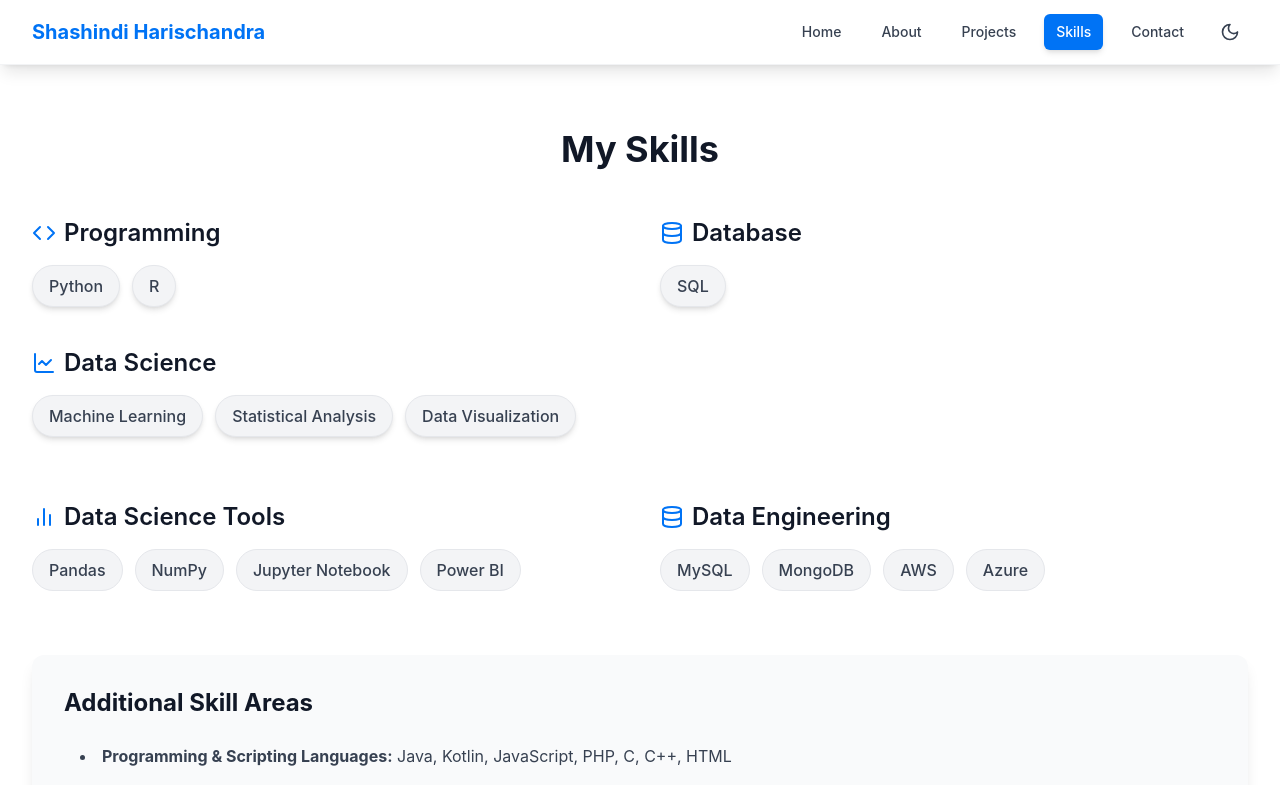
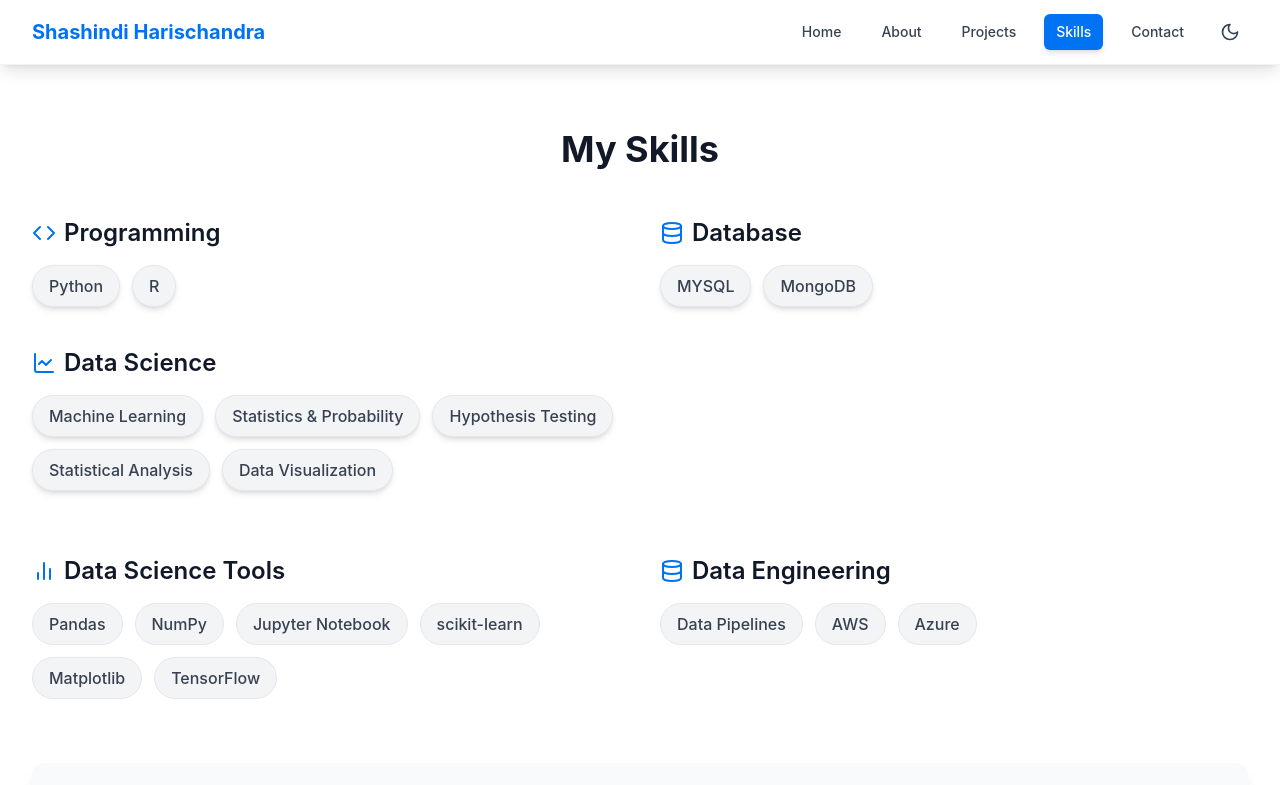
Before and after one commit to Shashindi/Portfolio, a React app: page /skills in a window 1280 px wide. Shown: the top 785 px of the page. Built offline with nearby package versions, Linux system fonts and the light colour scheme; the HTML template or start-up script is replaced by a standard one.

Commit message:
Update Skills.tsx

```diff
--- a/src/pages/Skills.tsx
+++ b/src/pages/Skills.tsx
@@ -19,8 +19,11 @@ interface ToolTech {
 const skills: Skill[] = [
   { name: 'Python', level: 90, category: 'Programming' },
   { name: 'R', level: 80, category: 'Programming' },
-  { name: 'SQL', level: 85, category: 'Database' },
+  { name: 'MYSQL', level: 85, category: 'Database' },
+   { name: 'MongoDB', level: 85, category: 'Database' },
   { name: 'Machine Learning', level: 85, category: 'Data Science' },
+  { name: 'Statistics & Probability', level: 85, category: 'Data Science' },
+  { name: 'Hypothesis Testing', level: 85, category: 'Data Science' },
   { name: 'Statistical Analysis', level: 80, category: 'Data Science' },
   { name: 'Data Visualization', level: 90, category: 'Data Science' },
 ];
@@ -29,12 +32,13 @@ const dataTools: ToolTech[] = [
   { name: 'Pandas' },
   { name: 'NumPy' },
   { name: 'Jupyter Notebook' },
-  { name: 'Power BI' },
+  { name: 'scikit-learn' },
+  { name: 'Matplotlib' },
+  { name: 'TensorFlow' },
 ];
 
 const dataEngineering: ToolTech[] = [
-  { name: 'MySQL' },
-  { name: 'MongoDB' },
+  { name: 'Data Pipelines' },
   { name: 'AWS' },
   { name: 'Azure' },
 ];
```
